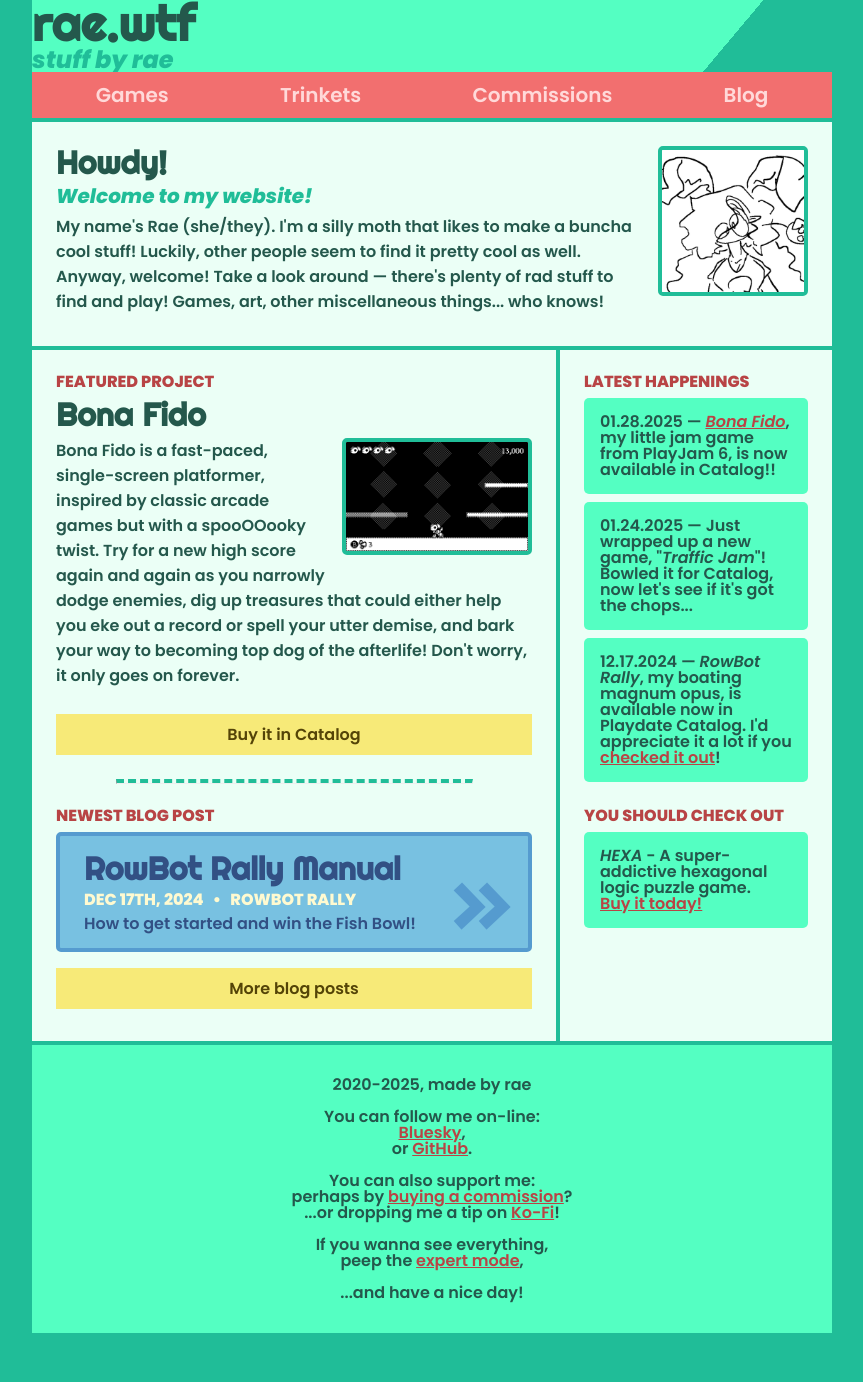
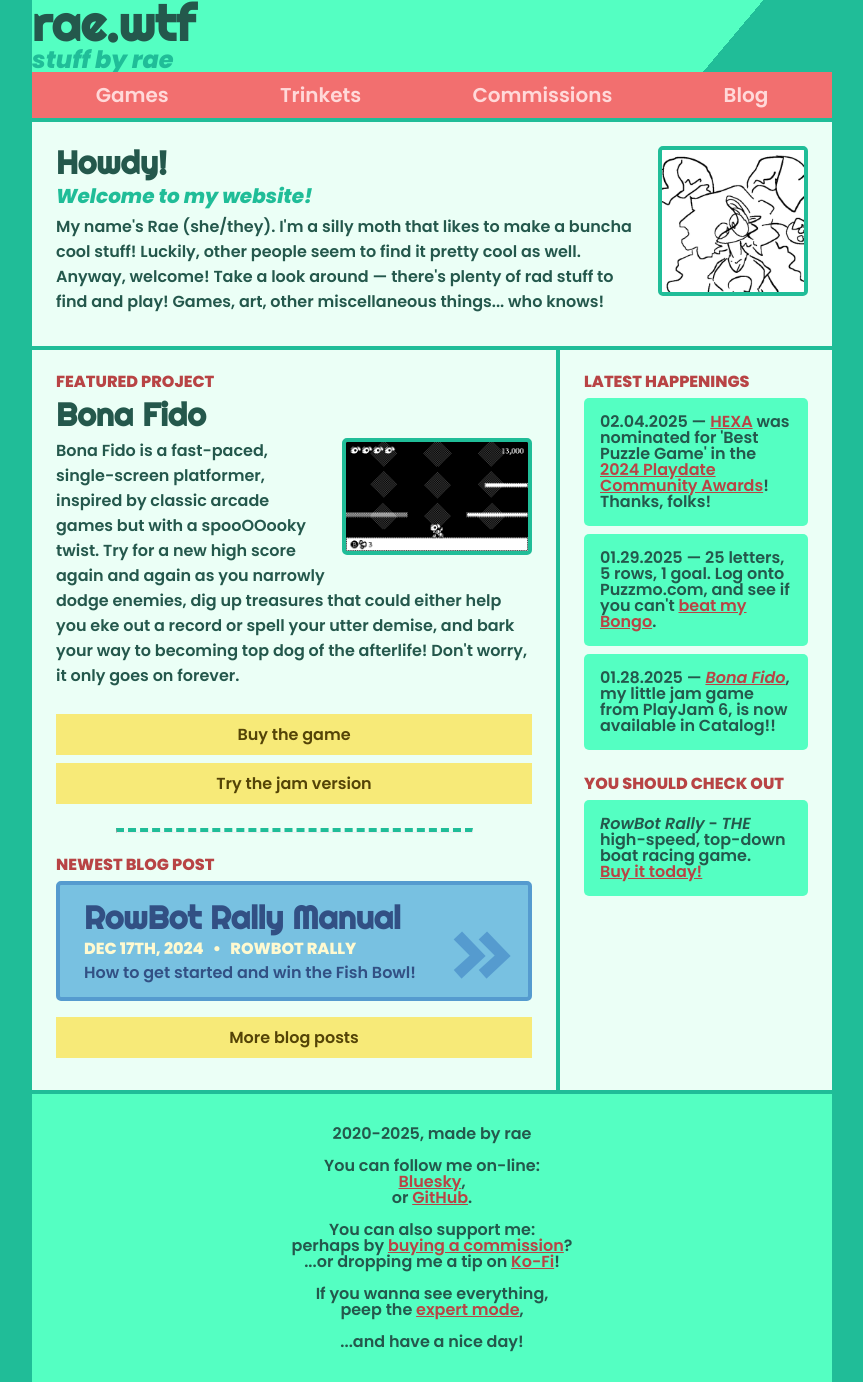
Before and after one commit to raewtf/raewtf.github.io, a Jekyll site: the page built from index.html, in a window 1280 px wide. Shown: the whole page, without its empty margins (208-1071 px from the left). Built offline with Jekyll 4.4.1, drawn with Linux system fonts in a browser that asks for light colours; before the commit the page ends 1333 px from its top, so only the background shows below that.

Commit message:
maintenance

```diff
--- a/index.html
+++ b/index.html
@@ -54,7 +54,8 @@
 			<img src="games/bona_preview.gif" />
 			<p>Bona Fido is a fast-paced, single-screen platformer, inspired by classic arcade games but with a spooOOooky twist. Try for a new high score again and again as you narrowly dodge enemies, dig up treasures that could either help you eke out a record or spell your utter demise, and bark your way to becoming top dog of the afterlife! Don't worry, it only goes on forever.</p>
 			<br>
-			<a href="https://play.date/games/bona-fido" class="button">Buy it in Catalog</a>
+			<a href="https://play.date/games/bona-fido" class="button">Buy the game</a>
+			<a href="https://stuffbyrae.itch.io/bona-fido" class="button">Try the jam version</a>
             <hr>
             <h3>Newest Blog Post</h3>
             {% for post in site.posts limit:1 %}
@@ -70,12 +71,12 @@
         </div>
         <div class="side_right">
             <h3>Latest Happenings</h3>
+			<p class="box">02.04.2025 — <a href="https://play.date/games/hexa">HEXA</a> was nominated for 'Best Puzzle Game' in the <a href="https://playdate-wiki.com/wiki/The_2024_Playdate_Community_Awards">2024 Playdate Community Awards</a>! Thanks, folks!</p>
+			<p class="box">01.29.2025 — 25 letters, 5 rows, 1 goal. Log onto Puzzmo.com, and see if you can't <a href="https://puzzmo.com/puzzle/2025-01-29/bongo">beat my Bongo</a>.</p>
             <p class="box">01.28.2025 — <a href="https://play.date/games/bona-fido"><i>Bona Fido</i></a>, my little jam game from PlayJam 6, is now available in Catalog!!</p>
-			<p class="box">01.24.2025 — Just wrapped up a new game, "<i>Traffic Jam</i>"! Bowled it for Catalog, now let's see if it's got the chops...</p>
-			<p class="box">12.17.2024 — <i>RowBot Rally</i>, my boating magnum opus, is available now in Playdate Catalog. I'd appreciate it a lot if you <a href="https://play.date/g/rbr">checked it out</a>!</p>
             <br>
             <h3>You should check out</h3>
-            <p class="box"><i>HEXA</i> - A super-addictive hexagonal logic puzzle game.<br><a href="https://play.date/games/hexa">Buy it today!</a></p>
+            <p class="box"><i>RowBot Rally</i> - <i>THE</i> high-speed, top-down boat racing game.<br><a href="https://play.date/games/rowbot-rally">Buy it today!</a></p>
         </div>
     </div>
     <div class="footer">
--- a/site.css
+++ b/site.css
@@ -334,7 +334,7 @@
 .traffic-jam a {color: var(--ord);}
 .traffic-jam h1, .traffic-jam p, .traffic-jam ul, .traffic-jam ul li {color: var(--orb);}
 .traffic-jam.post_container h3 {color: var(--ord);}
-.traffic-jam.post_container::before, .bona-fido.post_container::after {color: var(--orl);}
+.traffic-jam.post_container::before, .traffic-jam.post_container::after {color: var(--orl);}
 
 .crossword.post_container {background: var(--puw); border: 4px solid var(--pub);}
 .crossword h1, .crossword p {color: var(--pub);}
--- a/trinkets/index.html
+++ b/trinkets/index.html
@@ -54,6 +54,7 @@
 		</div>
 		<div class="side_right">
 			<h3>There's other stuff, too</h3>
+			<p class="box">Cloudburst — A work-in-progress Playdate weather app, leveraging brand-new on-line capability. <a href="https://discord.com/channels/675983554655551509/1336747301221306409">Stay in the know on Discord</a>.</p>
 			<p class="box">Crankyboard — In its prime, the premier way to view Playdate game scoreboards. Now, a fun archive. <a href="../crankyboard">Check it outski</a>.</p>
 			<p class="box">Moth Rotatotron 3D — A super quick test of 3D pre-rendering on Playdate, featuring a moth in 360º of pure glory. <a href="../mothrotatotron3d.pdx.zip">Download it here</a>.</p>
 			<p class="box">Mobile Game Name Generator — Ever need a killer name for that medieval civilization-building mobile game idea burning a hole in your pocket? <a href="../mgng">Click here to get one quick</a>.</p>
```
Also changed, not shown: games/index.html (+7 -5 lines).
